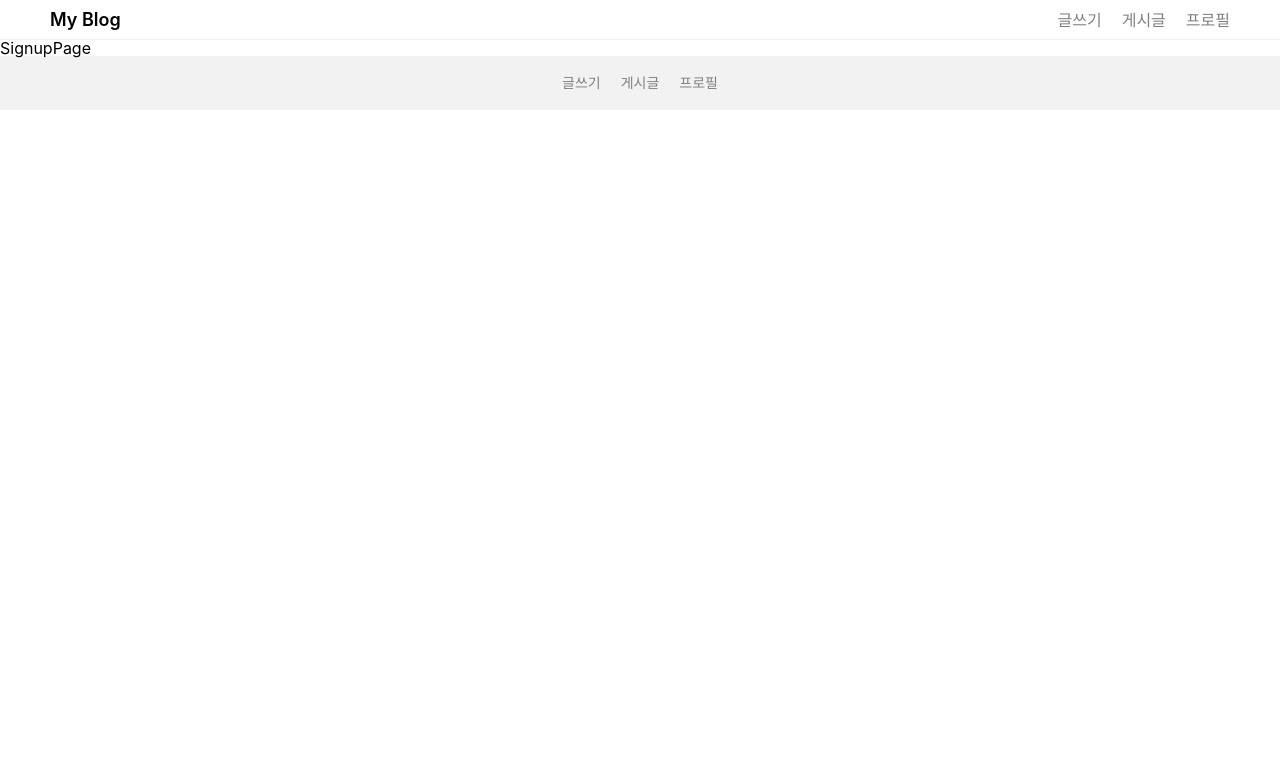
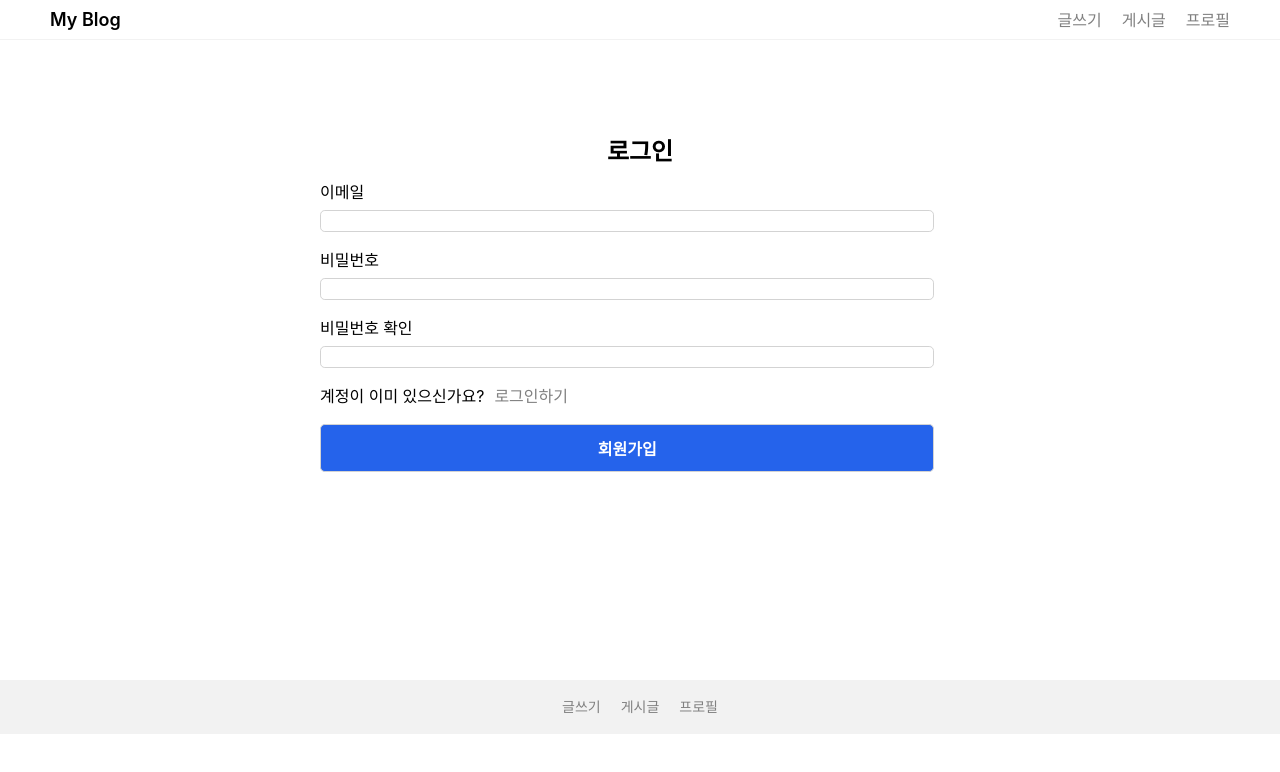
Before and after one commit to eileen819/my-blog, a React (Vite) app: page /signup in a window 1280 px wide. Shown: the top 772 px of the page. Built offline with nearby package versions, Linux system fonts and the light colour scheme.

Commit message:
로그인 / 회원가입 컴포넌트 및 페이지 구현하기

```diff
--- /dev/null
+++ b/src/components/LoginForm.tsx
@@ -0,0 +1,26 @@
+import { Link } from "react-router-dom";
+
+export default function LoginForm() {
+  return (
+    <form action="/post" method="POST" className="form form--lg">
+      <h1 className="form__title">로그인</h1>
+      <div className="form__block">
+        <label htmlFor="email">이메일</label>
+        <input type="email" name="email" id="email" required />
+      </div>
+      <div className="form__block">
+        <label htmlFor="password">비밀번호</label>
+        <input type="password" name="password" id="password" required />
+      </div>
+      <div className="form__block">
+        계정이 없으신가요?{" "}
+        <Link to="/signup" className="form__link">
+          회원가입하기
+        </Link>
+      </div>
+      <div className="form__block">
+        <input type="submit" value="로그인" className="form__btn--submit" />
+      </div>
+    </form>
+  );
+}
--- a/src/components/PostForm.tsx
+++ b/src/components/PostForm.tsx
@@ -7,7 +7,7 @@ export default function PostForm() {
       </div>
       <div className="form__block">
         <label htmlFor="summary">요약</label>
-        <input type="text" name="summary" id="name" required />
+        <input type="text" name="summary" id="summary" required />
       </div>
       <div className="form__block">
         <label htmlFor="content">내용</label>
--- a/src/components/Router.tsx
+++ b/src/components/Router.tsx
@@ -7,20 +7,32 @@ import PostEdit from "pages/posts/edit";
 import ProfilePage from "pages/profile";
 import LoginPage from "pages/login";
 import SignupPage from "pages/signup";
+import { useState } from "react";
 
 function Router() {
+  const [isAuthenticated, setIsAuthenticated] = useState(false);
+  // firebase Auth가 인증되었으면 true로 변경해주는 로직 추가
+
   return (
     <Routes>
+      {isAuthenticated ? (
+        <>
           <Route path="/" element={<Home />} />
           <Route path="/posts" element={<PostListPage />} />
           <Route path="/posts/:id" element={<PostPage />} />
           <Route path="/posts/new" element={<PostNew />} />
           <Route path="/posts/edit/:id" element={<PostEdit />} />
           <Route path="/profile" element={<ProfilePage />} />
+          {/* 모든 존재하지 않는 경로 처리 */}
+          <Route path="*" element={<Navigate replace to="/" />} />
+        </>
+      ) : (
+        <>
           <Route path="/login" element={<LoginPage />} />
           <Route path="/signup" element={<SignupPage />} />
-      {/* 모든 존재하지 않는 경로 처리 */}
-      <Route path="*" element={<Navigate replace to="/" />} />
+          <Route path="*" element={<Navigate replace to="/login" />} />
+        </>
+      )}
     </Routes>
   );
 }
--- /dev/null
+++ b/src/components/SignupForm.tsx
@@ -0,0 +1,35 @@
+import { Link } from "react-router-dom";
+
+export default function SignupForm() {
+  return (
+    <form action="/post" method="POST" className="form form--lg">
+      <h1 className="form__title">로그인</h1>
+      <div className="form__block">
+        <label htmlFor="email">이메일</label>
+        <input type="email" name="email" id="email" required />
+      </div>
+      <div className="form__block">
+        <label htmlFor="password">비밀번호</label>
+        <input type="password" name="password" id="password" required />
+      </div>
+      <div className="form__block">
+        <label htmlFor="password_confirm">비밀번호 확인</label>
+        <input
+          type="password"
+          name="password_confirm"
+          id="password_confirm"
+          required
+        />
+      </div>
+      <div className="form__block">
+        계정이 이미 있으신가요?
+        <Link to="/login" className="form__link">
+          로그인하기
+        </Link>
+      </div>
+      <div className="form__block">
+        <input type="submit" value="회원가입" className="form__btn--submit" />
+      </div>
+    </form>
+  );
+}
--- a/src/index.css
+++ b/src/index.css
@@ -414,3 +414,27 @@ input#img_03:checked ~ .carousel__dots label#img-dot-3 {
 .form .form__btn--submit:focus {
   background-color: #1945a4;
 }
+
+/* Login Form */
+
+.form--lg {
+  min-height: 70vh;
+  margin-top: 10vh;
+}
+
+.form__title {
+  text-align: center;
+  margin-bottom: 4px;
+  font-size: 24px;
+  font-weight: 600;
+}
+
+.form__link {
+  margin-left: 10px;
+  color: gray;
+}
+
+.form__link:hover,
+.form__link:focus {
+  color: #1945a4;
+}
--- a/src/pages/login/index.tsx
+++ b/src/pages/login/index.tsx
@@ -1,3 +1,9 @@
+import LoginForm from "components/LoginForm";
+
 export default function LoginPage() {
-  return <h1>LoginPage Page</h1>;
+  return (
+    <div className="inner">
+      <LoginForm />
+    </div>
+  );
 }
--- a/src/pages/signup/index.tsx
+++ b/src/pages/signup/index.tsx
@@ -1,3 +1,9 @@
+import SignupForm from "components/SignupForm";
+
 export default function SignupPage() {
-  return <h1>SignupPage</h1>;
+  return (
+    <div className="inner">
+      <SignupForm />
+    </div>
+  );
 }
--- a/vite.config.ts
+++ b/vite.config.ts
@@ -10,6 +10,7 @@ export default defineConfig({
       components: "/src/components",
       pages: "/src/pages",
       styles: "/src/styles",
+      firebaseApp: "/src/firebaseApp",
     },
   },
 });
```
Lines whose indentation alone changed are shown as unchanged.
